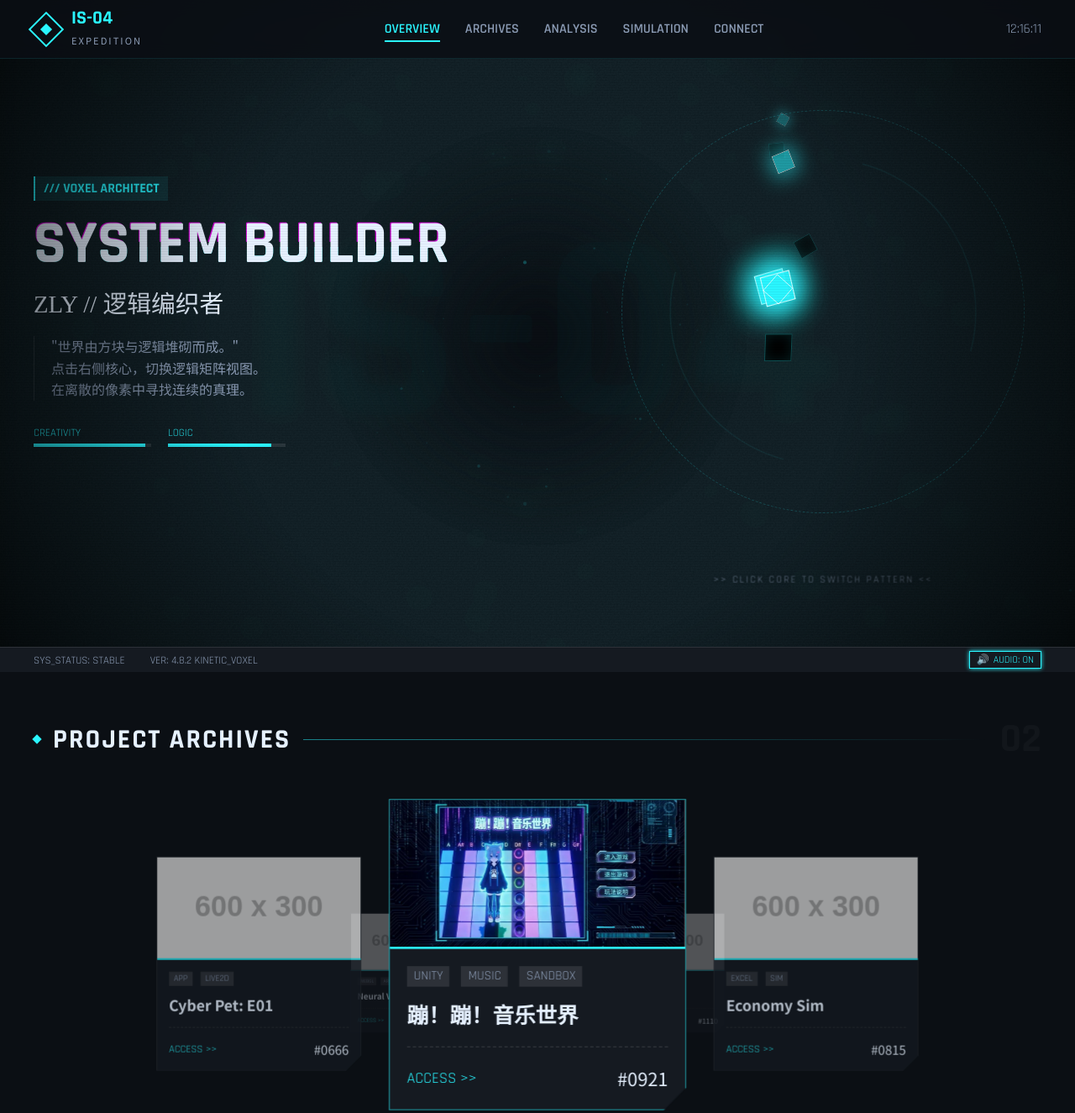
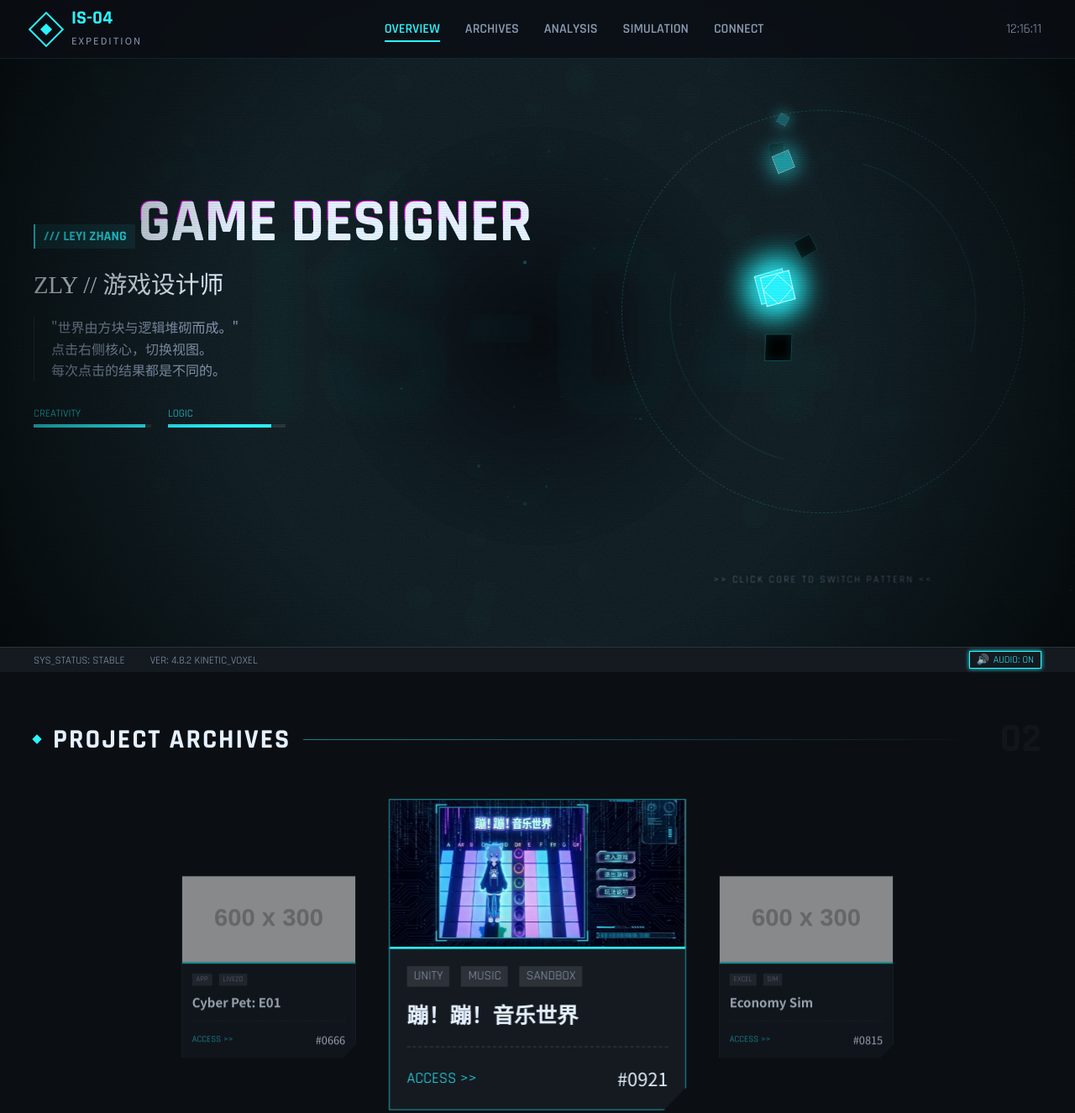
Before and after one commit to zhangleyi1118/website-portfolio, a plain HTML site: page index.html in a window 1280 px wide. Shown: the top 1325 px of the page at 84% size. Drawn offline with Linux system fonts and the light colour scheme; placeholder pictures from the web are drawn by us.

Commit message:
替换内容

```diff
--- a/index.html
+++ b/index.html
@@ -872,13 +872,13 @@
         <section id="overview" class="screen-section">
             <div class="hero-layout">
                 <div class="hero-left">
-                    <div class="decoration-tag">/// VOXEL ARCHITECT</div>
-                    <h1 class="glitch-header" data-text="SYSTEM BUILDER">SYSTEM BUILDER</h1>
-                    <h2 class="sub-header">ZLY // 逻辑编织者</h2>
+                    <div class="decoration-tag">/// LEYI ZHANG</div>
+                    <h1 class="glitch-header" data-text="GAME DESIGNER">GAME DESIGNER</h1>
+                    <h2 class="sub-header">ZLY // 游戏设计师</h2>
                     <p class="hero-desc">
                         "世界由方块与逻辑堆砌而成。"<br>
-                        点击右侧核心，切换逻辑矩阵视图。<br>
-                        在离散的像素中寻找连续的真理。
+                        点击右侧核心，切换视图。<br>
+                        每次点击的结果都是不同的。
                     </p>
                     <div class="stats-row">
                         <div class="stat-block">
@@ -920,7 +920,7 @@
                         data-desc="这是一个3D音乐沙盒游戏。尝试操控你的角色在钢琴键盘上创造出独属于自己的乐曲吧！触碰元素球有概率触发和旋哦！快来享受这个走路自带bgm的世界吧！"
                         data-img="img/p2.png"
                         data-link="https://www.bilibili.com/"
-                        data-id="#0921">
+                        data-id="#0001">
                         <article class="tech-card">
                             <div class="card-visual">
                                 <img class="img-static" src="img/p3.jpg" alt="Static View">
@@ -935,11 +935,11 @@
                     </div>
 
                     <div class="carousel-item"
-                        data-title="Economy Sim"
-                        data-desc="基于Excel VBA与Python构建的MMORPG经济系统模拟器。可以模拟长达10年的服务器资源通胀情况，用于平衡金币产出与消耗循环。包含详细的可视化图表。"
+                        data-title="欢迎进入直播间"
+                        data-desc="一款基于打字对话的3D解谜探险游戏。游戏内模拟了在直播间与主播还有弹幕互动的场景，让玩家有代入感。"
                         data-img="https://via.placeholder.com/600x400/222/2AF5FF?text=ECONOMY"
-                        data-link="https://github.com/"
-                        data-id="#0815">
+                        data-link="https://www.bilibili.com/"
+                        data-id="#0002">
                         <article class="tech-card">
                             <div class="card-visual">
                                 <img class="img-static" src="https://via.placeholder.com/600x300/222/2AF5FF?text=DATA+GRID" alt="Static">
@@ -951,33 +951,14 @@
                                 <div class="card-footer"><button class="access-btn">ACCESS >></button><span class="id-code">#0815</span></div>
                             </div>
                         </article>
-                    </div>
+                       </div>
 
                     <div class="carousel-item"
-                        data-title="Gravity String Dancer"
-                        data-desc="3D高机动性动作游戏。核心机制是基于物理摆动的'钩索'系统。玩家需要利用离心力和重力在巨大的赛博都市废墟中穿梭战斗。曾参与miHoYo游戏设计竞赛。"
-                        data-img="https://via.placeholder.com/600x400/333/2AF5FF?text=GRAVITY+DANCER"
-                        data-link="#"
-                        data-id="#1110">
-                        <article class="tech-card">
-                            <div class="card-visual">
-                                <img class="img-static" src="https://via.placeholder.com/600x300/333/2AF5FF?text=CITY+VIEW" alt="Static">
-                                <img class="img-hover" src="https://via.placeholder.com/600x300/222/2AF5FF?text=ACTION+SHOT" alt="Hover">
-                            </div>
-                            <div class="card-body">
-                                <div class="card-meta"><span class="tag">UNITY</span><span class="tag">ACTION</span></div>
-                                <h3>Gravity Dancer</h3>
-                                <div class="card-footer"><button class="access-btn">ACCESS >></button><span class="id-code">#1110</span></div>
-                            </div>
-                        </article>
-                    </div>
-
-                    <div class="carousel-item"
-                        data-title="Neural Visualizer"
-                        data-desc="一个基于WebGL的数据可视化实验，旨在将神经网络的黑盒过程具象化。用户可以实时输入参数，观察节点激活的粒子特效。灵感来源于《尼尔：机械纪元》的UI设计。"
+                        data-title="Slime"
+                        data-desc="类空洞骑士的一款像素探险游戏。"
                         data-img="https://via.placeholder.com/600x400/000/2AF5FF?text=NEURAL"
-                        data-link="https://threejs.org/"
-                        data-id="#0773">
+                        data-link="https://www.bilibili.com/"
+                        data-id="#0003">
                         <article class="tech-card">
                             <div class="card-visual">
                                 <img class="img-static" src="https://via.placeholder.com/600x300/000/2AF5FF?text=NODES" alt="Static">
@@ -995,8 +976,8 @@
                         data-title="Cyber Pet: E01"
                         data-desc="电子宠物养成APP。结合了手机计步器与天气API，你的现实生活状态直接影响电子宠物的进化路线。包含30种不同的进化形态与独特的像素动画。"
                         data-img="https://via.placeholder.com/600x400/1a1a1a/2AF5FF?text=CYBER+PET"
-                        data-link="https://play.google.com/"
-                        data-id="#0666">
+                        data-link="https://www.bilibili.com/"
+                        data-id="#0004">
                         <article class="tech-card">
                             <div class="card-visual">
                                 <img class="img-static" src="https://via.placeholder.com/600x300/1a1a1a/2AF5FF?text=EGG+STATE" alt="Static">
@@ -1048,7 +1029,7 @@
                 <div class="intel-row"
                     data-title="战斗公式推演验证"
                     data-desc="Excel表格文件。包含了减伤公式、暴击收益曲线以及属性克制系数的完整推演过程。用于验证游戏后期的数值膨胀控制模型。"
-                    data-link="https://office.com/"
+                    data-link="https://docs.google.com/"
                     data-id="XLS_14MB">
                     <div class="intel-icon">XLS</div>
                     <div class="intel-info">
@@ -1107,7 +1088,7 @@
                     <div class="channel-list">
                         <a href="#" class="channel-item">
                             <span class="icon">✉</span>
-                            <span class="text">EMAIL: your@email.com</span>
+                            <span class="text">EMAIL: 2714054108@qq.com</span>
                             <span class="arrow">>></span>
                         </a>
                         <a href="#" class="channel-item">
```
